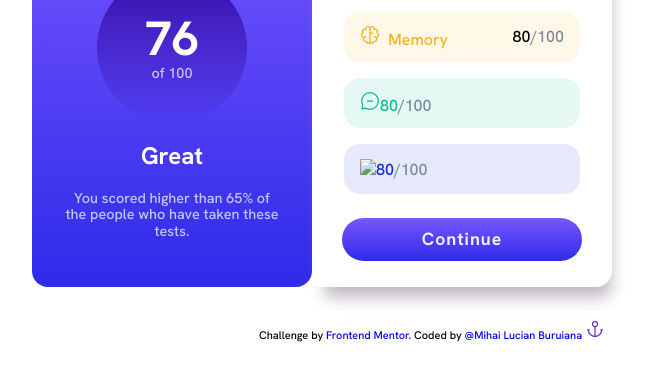
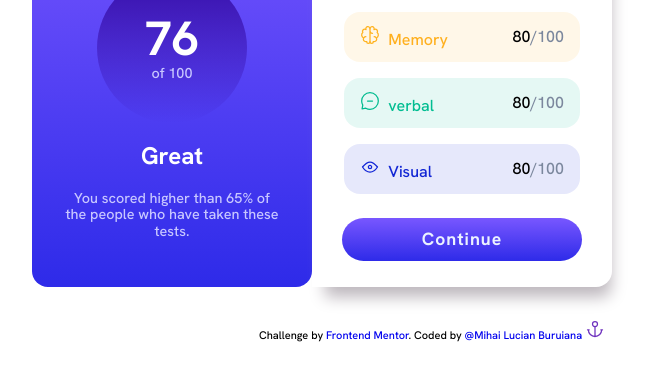
Before and after one commit to Mihaes/Results-summary-component, a plain HTML site: page index.html in a window 1280 px wide. Shown: the part 313-694 px from the top of the page, without its empty margins (208-857 px from the left). Drawn offline with Linux system fonts and the light colour scheme.

Commit message:
project finished

```diff
--- a/index.html
+++ b/index.html
@@ -62,12 +62,12 @@
           <p class="skill"><img src="images/icon-memory.svg">&nbsp;&nbsp;Memory</p><p class="points">80<span>/100</span></p>
         </div>
         <div class="flex verbal align"">
-          <p class="skill"><img src="images/icon-verbal.svg"points">80<span>/100</span></p>
+          <p class="skill"><img src="images/icon-verbal.svg">&nbsp;&nbsp;verbal</p><p class="points">80<span>/100</span></p>
         </div>
 
 
         <div class="flex visual align">
-          <p class="skill"><img src="images/icon-visual.svg class="points">80<span>/100</span></p>
+          <p class="skill"><img src="images/icon-visual.svg">&nbsp;&nbsp;Visual</p><p class="points">80<span>/100</span></p>
         </div>
 
         <button>Continue</button>
```
